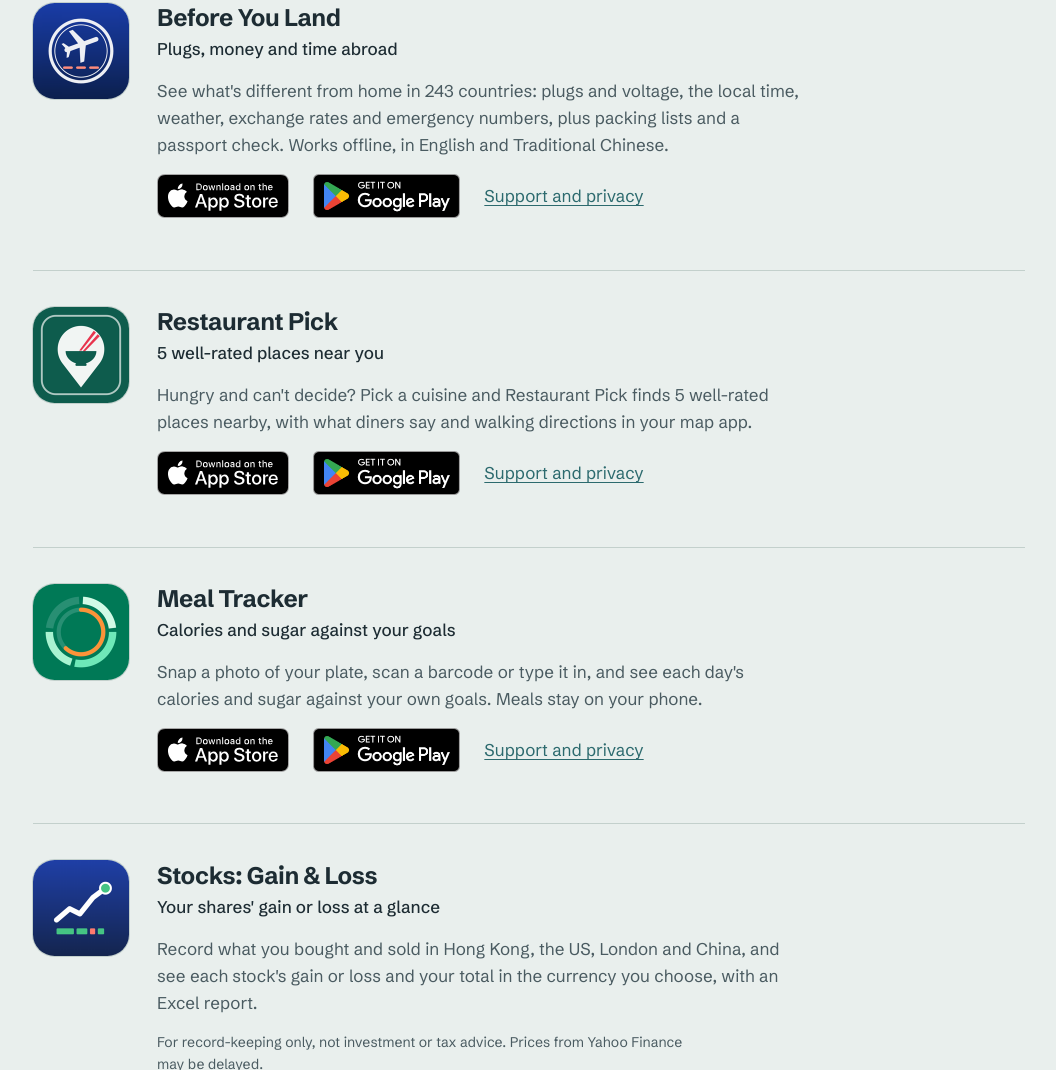
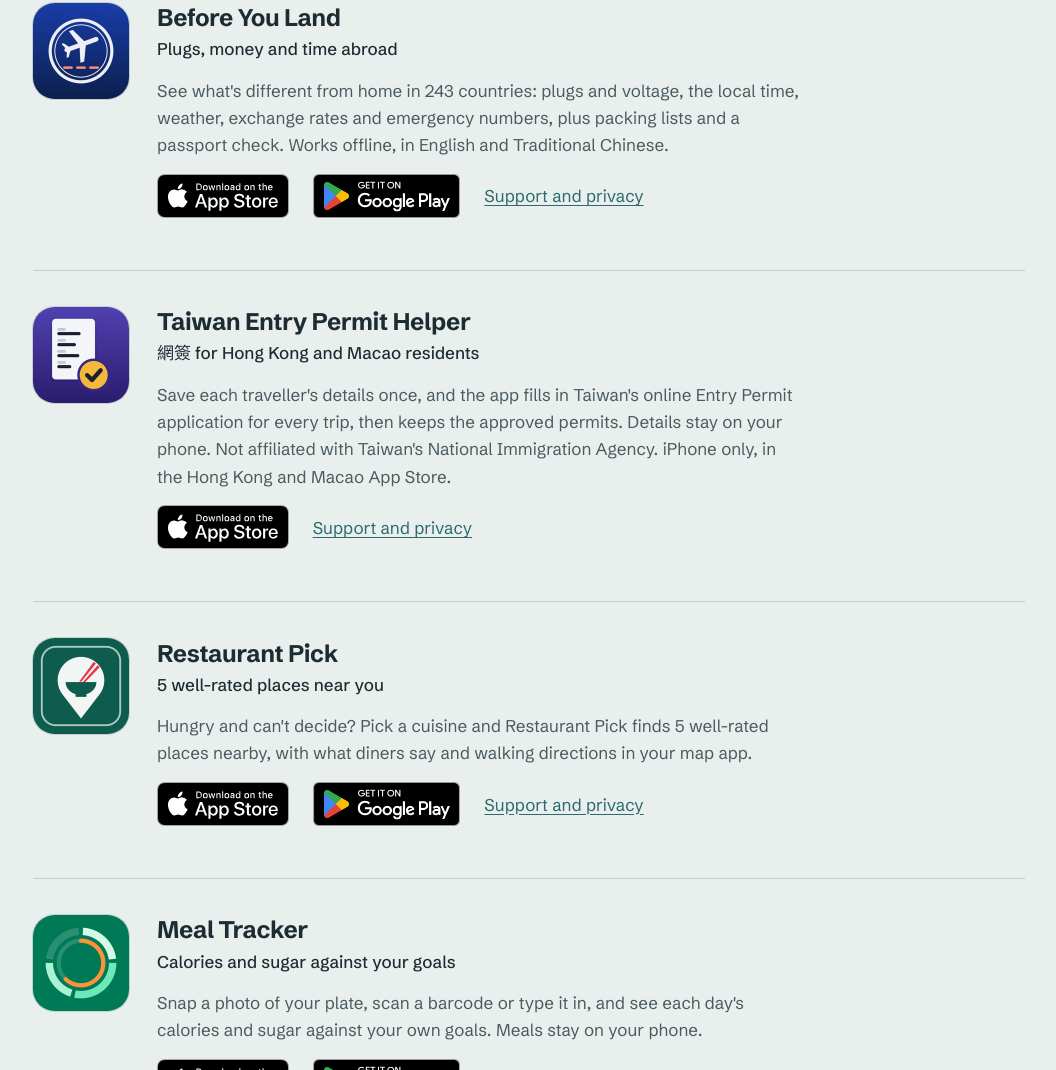
Before and after one commit to sycheng0924/jsvk-site, a plain HTML site: page apps.html in a window 1280 px wide. Shown: the part 643-1713 px from the top of the page, without its empty margins (111-1167 px from the left). Drawn offline with Linux system fonts and the light colour scheme.

Commit message:
Our apps and home: add Taiwan Entry Permit Helper after Before You Land
Co-Authored-By: Claude Opus 5.5 <noreply@anthropic.com>

```diff
--- a/apps.html
+++ b/apps.html
@@ -4,8 +4,8 @@
 <meta charset="utf-8">
 <meta name="viewport" content="width=device-width, initial-scale=1">
 <title>Our apps – JSVK Limited</title>
-<meta name="description" content="Free apps from JSVK Limited for iPhone and Android: Trip Spending, Before You Land, Restaurant Pick, Meal Tracker, Stocks: Gain &amp; Loss and HSI Trend.">
-<link rel="stylesheet" href="style.css?v=1.7.1">
+<meta name="description" content="Free apps from JSVK Limited for iPhone and Android: Trip Spending, Before You Land, Taiwan Entry Permit Helper, Restaurant Pick, Meal Tracker, Stocks: Gain &amp; Loss and HSI Trend.">
+<link rel="stylesheet" href="style.css?v=1.10.0">
 <link rel="icon" href="/favicon.ico" sizes="32x32 48x48">
 <link rel="icon" href="/img/icon-192.png" type="image/png" sizes="192x192">
 <link rel="apple-touch-icon" href="/apple-touch-icon.png">
@@ -55,6 +55,23 @@
             <img src="img/google-play-badge.png" alt="Get Before You Land on Google Play" width="134" height="40">
           </a>
           <a href="https://sycheng0924.github.io/before-you-land-app/">Support and privacy</a>
+        </p>
+      </div>
+    </li>
+    <li class="app">
+      <img class="app-icon" src="img/tw-entry-permit.png" alt="" width="96" height="96">
+      <div class="app-text">
+        <h2>Taiwan Entry Permit Helper</h2>
+        <p class="app-sub"><span lang="zh-Hant">網簽</span> for Hong Kong and Macao residents</p>
+        <p>Save each traveller's details once, and the app fills in Taiwan's online Entry Permit
+          application for every trip, then keeps the approved permits. Details stay on your phone.
+          Not affiliated with Taiwan's National Immigration Agency. iPhone only, in the Hong Kong
+          and Macao App Store.</p>
+        <p class="app-links">
+          <a class="badge" href="https://apps.apple.com/hk/app/taiwan-entry-permit-helper/id6834705615">
+            <img src="img/app-store-badge.svg" alt="Download Taiwan Entry Permit Helper on the App Store" width="120" height="40">
+          </a>
+          <a href="https://sycheng0924.github.io/tw-entry-permit-app/">Support and privacy</a>
         </p>
       </div>
     </li>
--- a/style.css
+++ b/style.css
@@ -147,13 +147,18 @@ h2 {
   padding: 0.35rem 0;
   font-weight: 600;
 }
-.apps-icons { display: inline-flex; gap: 0.5rem; }
+.apps-icons { display: inline-flex; flex-wrap: wrap; gap: 0.5rem; }
 .apps-icons img {
   width: 2.75rem;
   height: 2.75rem;
   transition: transform 160ms ease-out;
 }
 .apps-link:hover .apps-icons img { transform: translateY(-2px); }
+/* Seven icons fit one row on a 360 px phone. */
+@media (max-width: 400px) {
+  .apps-icons { gap: 0.375rem; }
+  .apps-icons img { width: 2.5rem; height: 2.5rem; }
+}
 
 /* App icons keep Apple's rounded-square shape; a hairline keeps dark icons visible on the dark theme. */
 .apps-icons img, .app-icon { border-radius: 22.5%; box-shadow: 0 0 0 1px var(--rule); }
```
Also changed, not shown: index.html (+2 -1 lines), privacy.html (+1 -1 lines), stays.html (+1 -1 lines), img/tw-entry-permit.png (added), 1 other file.
